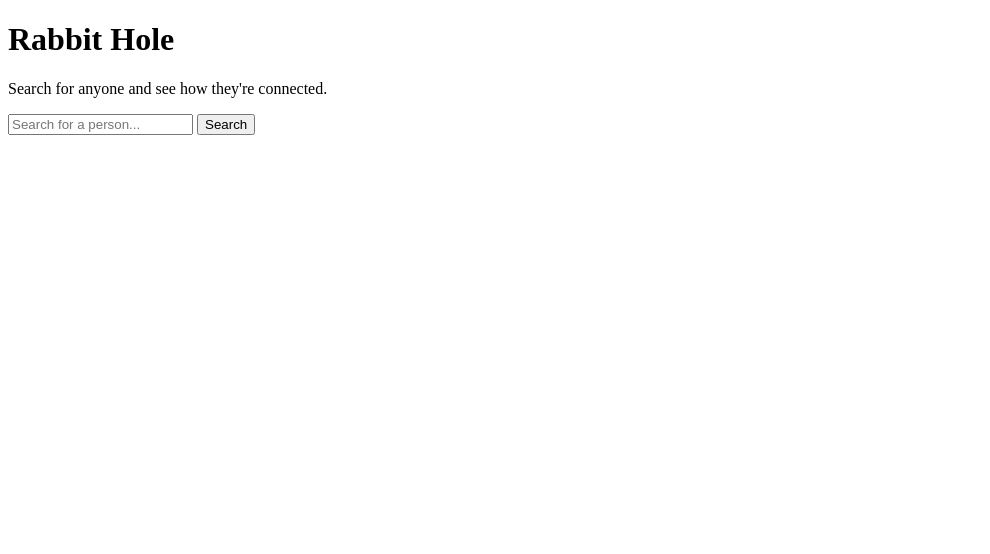
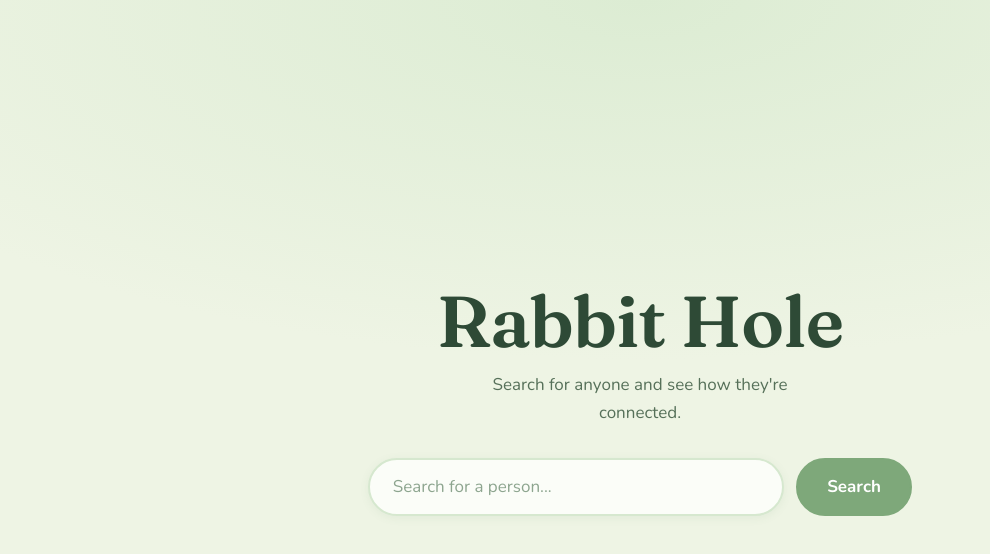
Before and after one commit to JordanEvolved/RabbitHole, a website: page client/index.html in a window 1280 px wide. Shown: the whole page, without its empty margins (0-990 px from the left). Drawn offline with nearby package versions, Linux system fonts and the light colour scheme.

Commit message:
Added css, small html edits

```diff
--- a/client/index.html
+++ b/client/index.html
@@ -3,6 +3,8 @@
 <head>
   <meta charset="UTF-8">
   <title>Rabbit Hole</title>
+  <link rel="stylesheet" href="style.css">
+  <meta name="viewport" content="width=device-width, initial-scale=1">
 </head>
 <body>
   <h1>Rabbit Hole</h1>
--- /dev/null
+++ b/client/style.css
@@ -0,0 +1,152 @@
+/* ==========================================================
+   Rabbit Hole: soft, natural theme
+   ========================================================== */
+
+@import url("https://fonts.googleapis.com/css2?family=Fraunces:opsz,wght@9..144,600&family=Nunito:wght@400;600;700&display=swap");
+
+/* ---------- Color and type tokens ----------
+   Change a color here and it updates everywhere. */
+:root {
+  --meadow:  #eef4e4;   /* page background: pale sage */
+  --clover:  #d6e8cf;   /* soft green for borders and fills */
+  --fern:    #7ea87a;   /* main accent: mid green */
+  --moss:    #4f7a55;   /* darker green for button hover */
+  --forest:  #2e4a36;   /* text and headings */
+  --petal:   #f6dcd6;   /* blush pink, used sparingly like a rabbit's nose */
+  --white:   #fbfdf8;   /* input background: warm off-white */
+
+  --font-display: "Fraunces", Georgia, "Times New Roman", serif;
+  --font-body: "Nunito", system-ui, -apple-system, "Segoe UI", sans-serif;
+}
+
+/* ---------- Base ---------- */
+*,
+*::before,
+*::after {
+  box-sizing: border-box;
+}
+
+body {
+  margin: 0;
+  min-height: 100vh;
+  padding: 2rem 1.25rem;
+
+  /* Flex-wrap lets the heading and tagline take a full row,
+     while the input and button share the row below. */
+  display: flex;
+  flex-wrap: wrap;
+  justify-content: center;
+  align-content: center;
+  align-items: center;
+  gap: 0.75rem;
+
+  background-color: var(--meadow);
+  /* One soft glow near the top, like light through leaves */
+  background-image: radial-gradient(
+    ellipse 70% 45% at 50% 0%,
+    #dcecd3 0%,
+    rgba(238, 244, 228, 0) 100%
+  );
+
+  color: var(--forest);
+  font-family: var(--font-body);
+  font-size: 1.0625rem;
+  line-height: 1.6;
+}
+
+/* ---------- Heading and tagline ---------- */
+h1 {
+  flex-basis: 100%;
+  margin: 0;
+  text-align: center;
+  font-family: var(--font-display);
+  font-weight: 600;
+  font-size: clamp(2.75rem, 9vw, 4.5rem);
+  line-height: 1.05;
+  letter-spacing: -0.01em;
+  color: var(--forest);
+}
+
+p {
+  flex-basis: 100%;
+  margin: 0 0 1.25rem;
+  text-align: center;
+  color: #567059;
+
+  /* Keep the text narrow with side padding instead of max-width.
+     A max-width would shrink the paragraph's flex box and let the
+     search bar slide up beside it on wide screens. */
+  padding-inline: max(0px, calc(50% - 17ch));
+}
+
+/* ---------- Search box ---------- */
+input[type="text"] {
+  flex: 1 1 18rem;
+  max-width: 26rem;
+  padding: 0.85rem 1.4rem;
+
+  background: var(--white);
+  border: 2px solid var(--clover);
+  border-radius: 999px;
+
+  font: inherit;
+  color: var(--forest);
+  box-shadow: 0 2px 10px rgba(79, 122, 85, 0.08);
+  transition: border-color 0.2s ease, box-shadow 0.2s ease;
+}
+
+input[type="text"]::placeholder {
+  color: #8da58f;
+}
+
+input[type="text"]:focus {
+  outline: none;
+  border-color: var(--fern);
+  box-shadow: 0 0 0 4px rgba(126, 168, 122, 0.25);
+}
+
+/* ---------- Button ---------- */
+button {
+  padding: 0.85rem 1.8rem;
+
+  background: var(--fern);
+  border: 2px solid var(--fern);
+  border-radius: 999px;
+
+  font: inherit;
+  font-weight: 700;
+  color: #ffffff;
+  cursor: pointer;
+  transition: background-color 0.2s ease, border-color 0.2s ease,
+    transform 0.1s ease;
+}
+
+button:hover {
+  background: var(--moss);
+  border-color: var(--moss);
+}
+
+button:active {
+  transform: scale(0.97);
+}
+
+button:focus-visible {
+  outline: 3px solid var(--petal);
+  outline-offset: 3px;
+}
+
+/* ---------- Accessibility and small screens ---------- */
+@media (prefers-reduced-motion: reduce) {
+  * {
+    transition: none !important;
+  }
+}
+
+/* On phones, stack the input and button full-width */
+@media (max-width: 520px) {
+  input[type="text"],
+  button {
+    flex-basis: 100%;
+    max-width: none;
+  }
+}
```
